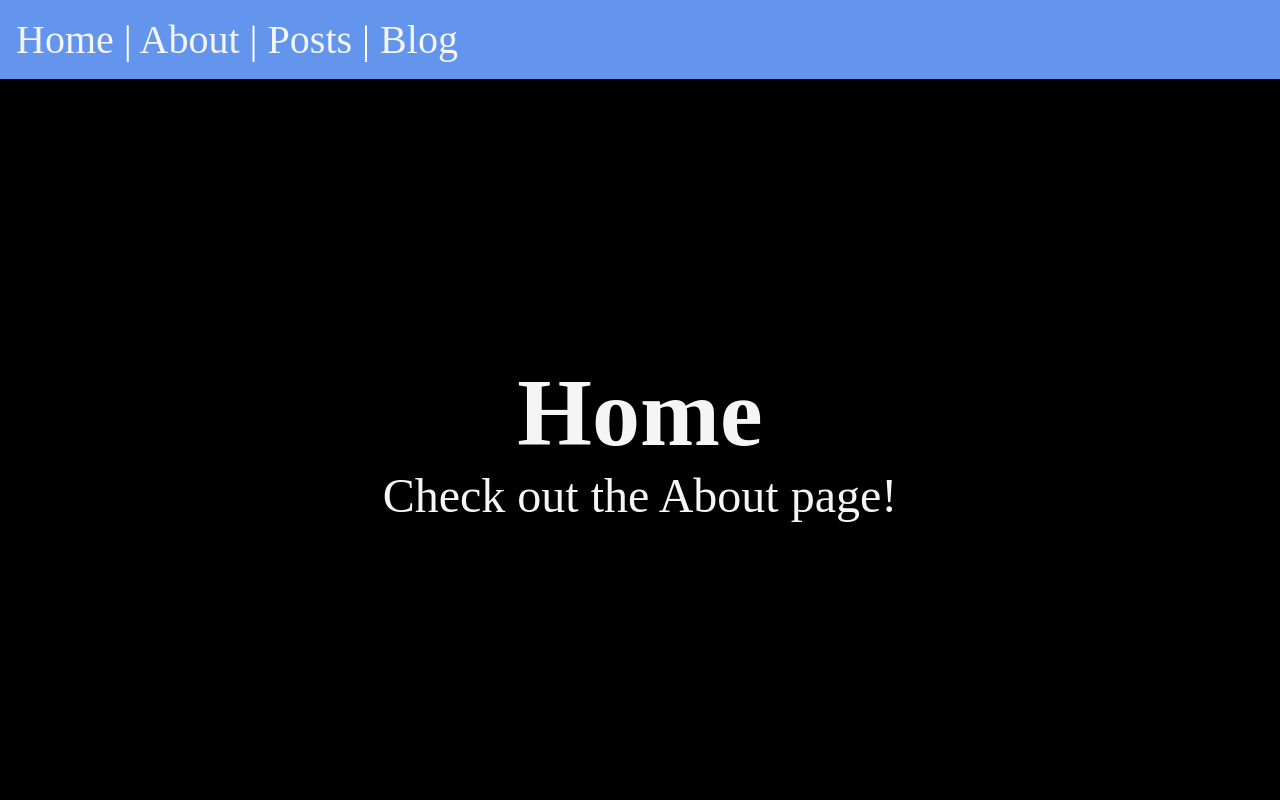
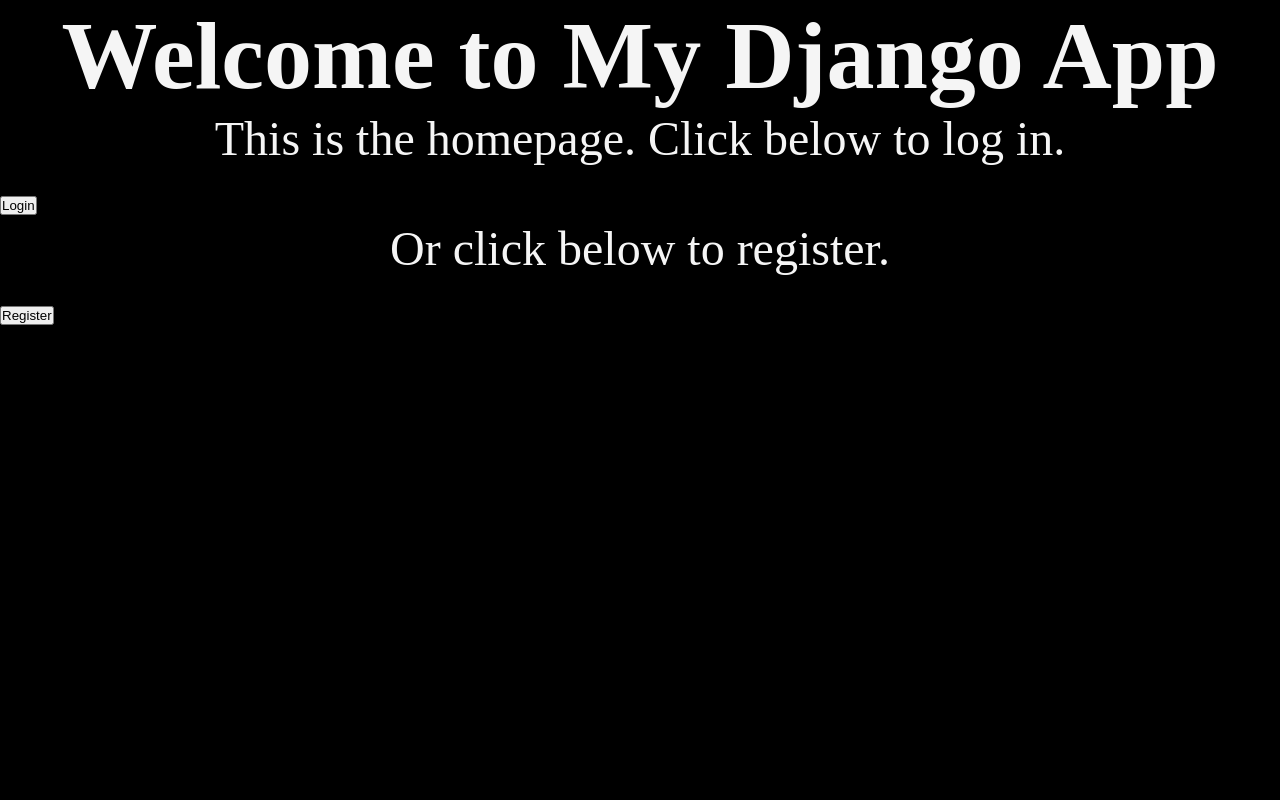
Before and after one commit to First-Time-Coders/FirstTimeCoders-SOEN341_Project_W25, a Django app: page / in a window 1280 px wide. Run offline with Django 4.2, Linux system fonts and the light colour scheme.

Commit message:
Registration and login forms

```diff
--- a/DjangoProject2/urls.py
+++ b/DjangoProject2/urls.py
@@ -16,12 +16,11 @@ Including another URLconf
 """
 from django.contrib import admin
 from django.urls import path, include
-from . import views
+
+from api.views import login_view, home_view
 
 urlpatterns = [
     path('admin/', admin.site.urls),
-    path('', views.Homepage),
-    path('about/', views.About),
-    path('posts/', include('posts.urls')),
-    path('blog/', include('blog.urls')),
+    path('', home_view, name='home'),
+    path('api/', include('api.urls')),
 ]
--- a/DjangoProject2/views.py
+++ /dev/null
@@ -1,9 +0,0 @@
-# from django.http import HttpResponse
-from django.shortcuts import render
-def Homepage(request):
-    # return HttpResponse('Hello, World!')
-    return render(request, 'api/Home.html')
-
-def About(request):
-    # return HttpResponse('About Page')
-    return render(request, 'api/About.html')
--- a/api/templates/api/Home.html
+++ /dev/null
@@ -1,8 +0,0 @@
-{% extends 'api/layout.html' %}
-{% block title %}
-    Home
-{% endblock %}
-{% block content %}
-    <h1>Home</h1>
-    <p>Check out the <a href="/about">About</a> page!</p>
-{% endblock %}
--- a/api/templates/api/dashboard.html
+++ b/api/templates/api/dashboard.html
@@ -1,10 +1,10 @@
 <!DOCTYPE html>
 <html lang="en">
 <head>
-    <meta charset="UTF-8">
-    <title>Title</title>
+    <title>Dashboard</title>
 </head>
 <body>
-
+    <h2>Welcome, {{ user.username }}!</h2>
+    <a href="{% url 'logout' %}">Logout</a>
 </body>
 </html>
--- /dev/null
+++ b/api/templates/api/home.html
@@ -0,0 +1,22 @@
+<!DOCTYPE html>
+<html lang="en">
+<head>
+    <meta charset="UTF-8">
+    <meta name="viewport" content="width=device-width, initial-scale=1.0">
+    <title>Home - My Django App</title>
+    <link rel="stylesheet" href="/css/styles.css">  <!-- Optional CSS -->
+</head>
+<body>
+    <h1>Welcome to My Django App</h1>
+    <p>This is the homepage. Click below to log in.</p>
+
+    <a href="{% url 'login' %}">
+        <button>Login</button>
+    </a>
+
+    <p>Or click below to register.</p>
+    <a href="{% url 'register' %}">
+        <button>Register</button>
+    </a>
+</body>
+</html>
--- a/api/templates/api/layout.html
+++ /dev/null
@@ -1,27 +0,0 @@
-<!DOCTYPE html>
-{% load static %}
-<html lang="en">
-<head>
-    <meta charset="UTF-8">
-    <meta name="viewport" content="width=device-width, initial-scale=1.0">
-    <title>
-        {%  block title %}
-            Django App
-        {% endblock %}
-    </title>
-    <link rel="stylesheet" href="{% static 'css/styles.css' %}">
-    <script src="{% static 'js/main.js' %}" defer></script>
-</head>
-<body>
-    <nav>
-        <a href="/api/static">Home</a> |
-        <a href="/about">About</a> |
-        <a href="/posts">Posts</a> |
-        <a href="/blog">Blog</a>
-    </nav>
-    <main>
-        {% block content %}
-        {% endblock %}
-    </main>
-</body>
-</html>
--- a/api/urls.py
+++ b/api/urls.py
@@ -0,0 +1,10 @@
+from django.urls import path
+from .views import register_view, dashboard_view, login_view, logout_view, home_view
+
+urlpatterns = [
+    path('register/', register_view, name='register'),
+    path('login/', login_view, name='login'),
+    path('logout/', logout_view, name='logout'),
+    path('dashboard/', dashboard_view, name='dashboard'),
+    path("", home_view, name="home"),
+]
--- a/api/views.py
+++ b/api/views.py
@@ -1,3 +1,35 @@
-from django.shortcuts import render
+from django.shortcuts import render, redirect
+from django.contrib.auth import login, authenticate, logout
+from .forms import registerform
+from django.contrib.auth.decorators import login_required
 
-# Create your views here.
+def register_view(request):
+    if request.method == 'POST':
+        form = registerform(request.POST)
+        if form.is_valid():
+            form.save()
+            return redirect('login')
+    else:
+        form = registerform()
+    return render(request, 'api/register.html/', {'form': form})
+
+def login_view(request):
+    if request.method == 'POST':
+        username = request.POST.get('username')
+        password = request.POST.get('password')
+        user = authenticate(request, username=username, password=password)
+        if user is not None:
+            login(request, user)
+            return redirect('home')
+    return render(request, 'api/login.html')
+
+def logout_view(request):
+    logout(request)
+    return redirect('login')
+
+def home_view(request):
+    return render(request, "api/home.html")
+
+@login_required
+def dashboard_view(request):
+    return render(request, 'api/dashboard.html', {'user': request.user})
```
Also changed, not shown: DjangoProject2/settings.py (+6 -2 lines), api/forms.py (+9 -0 lines), api/templates/api/About.html (deleted, +0 -8 lines), api/templates/api/base.html (deleted, +0 -10 lines), api/templates/api/login.html (+12 -3 lines), api/templates/api/register.html (added, +16 -0 lines), api/templates/api/registers.html (deleted, +0 -10 lines).
